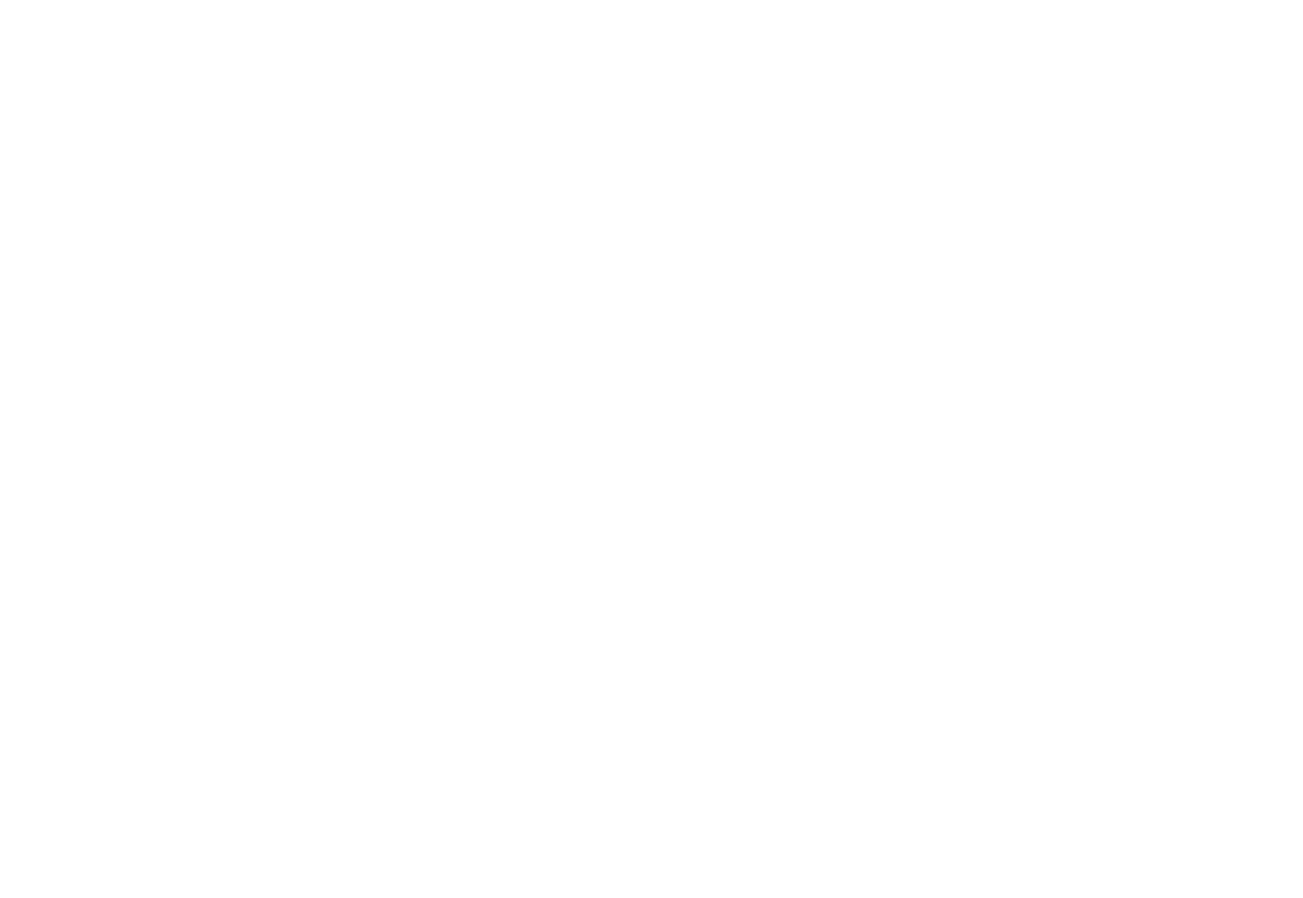
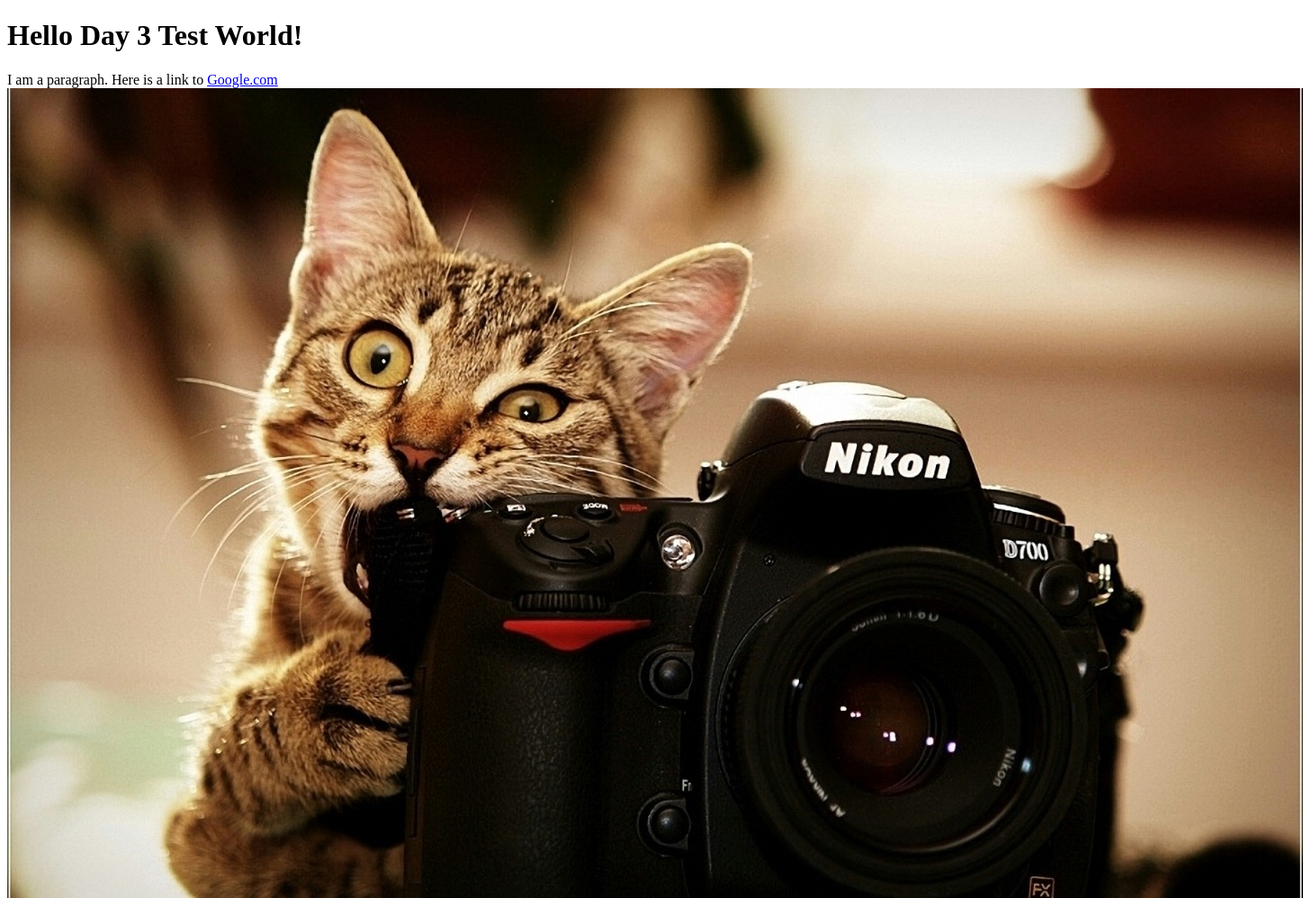
Before and after one commit to torijule/day3, a plain HTML site: page test.html in a window 1280 px wide. Shown: the whole page at 90% size, 1448 px wide, since content can reach past the window. Before the commit the page ends 800 px from the top, so only its background shows below. Drawn offline with Linux system fonts and the light colour scheme.

Commit message:
added content to test html and a new cat photo

```diff
--- a/test.html
+++ b/test.html
@@ -1,7 +1,15 @@
 <!doctype html>
-<html>
+<html lang="en">
+
   <head>
+  	<title>Day 3 Test</title>
   </head>
+
+
   <body>
+  	<h1>Hello Day 3 Test World!</h1>
+  	<p>I am a paragraph.  Here is a link to <a href="http://google.com">Google.com</a> <img src="img/cat.jpg"></p>
   </body>
+
+
 </html>
```
Also changed, not shown: img/cat.jpg (added).
